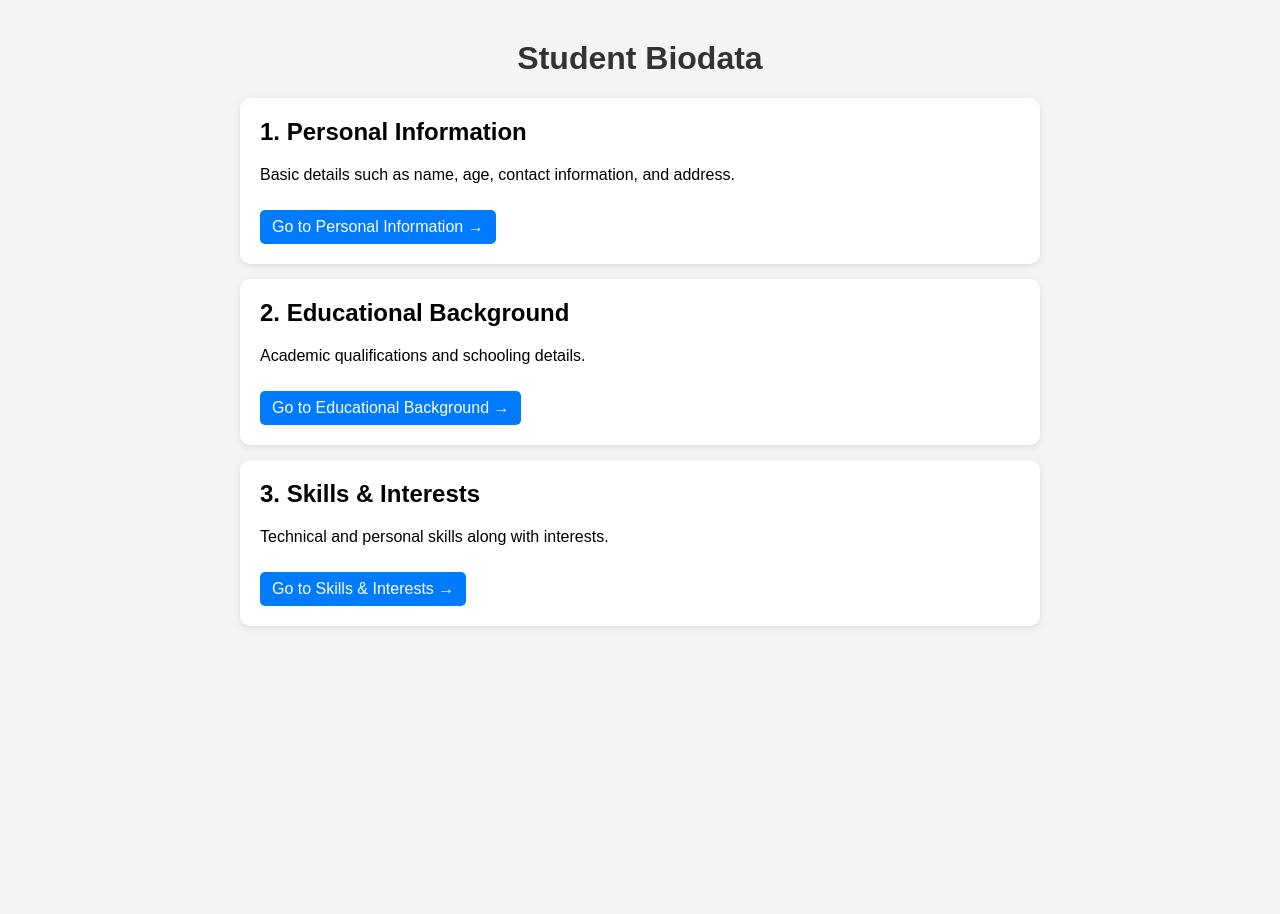
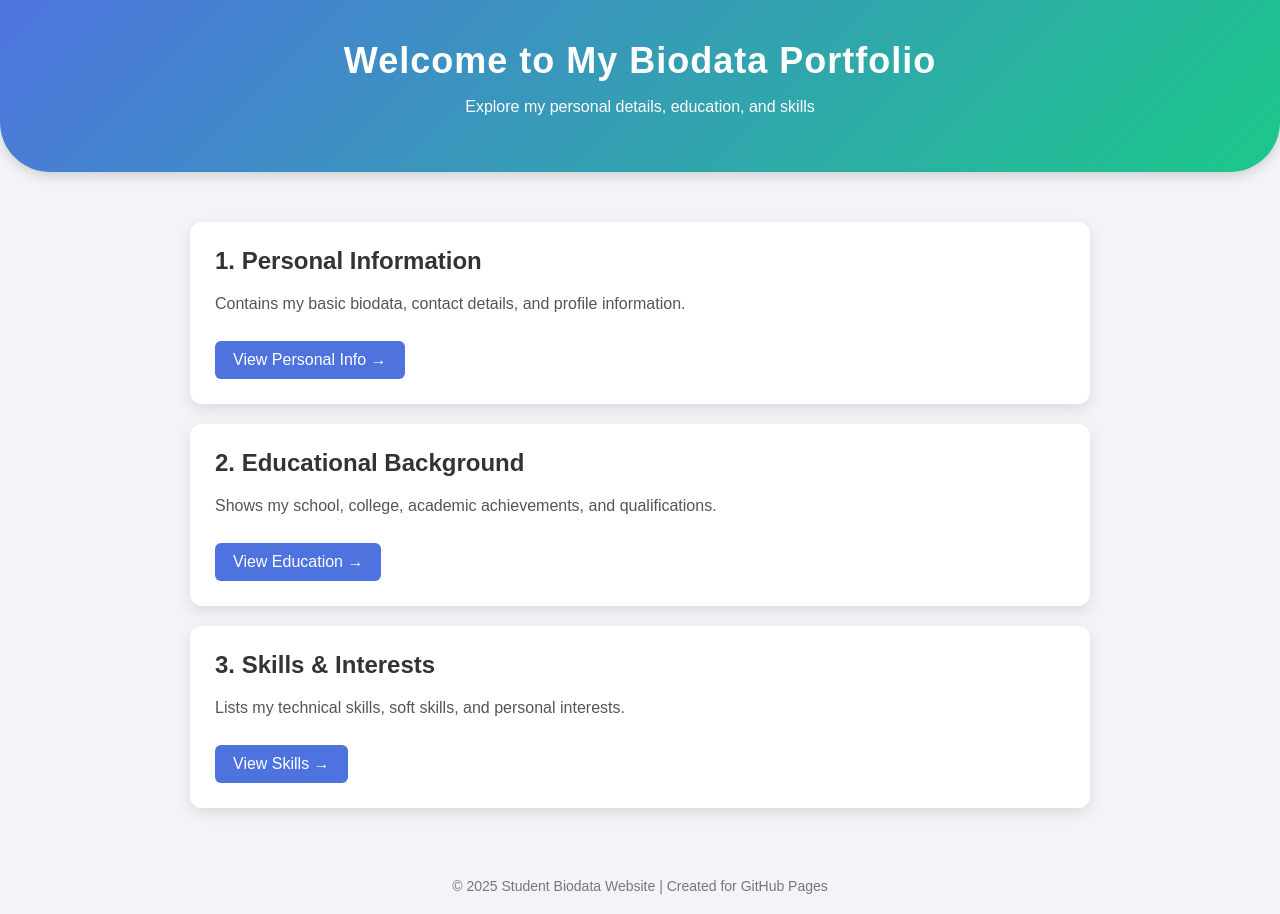
Before and after one commit to AMBILIAR/AMBILIAR.github.io, a plain HTML site: page index.html in a window 1280 px wide. Before the commit the page ends 800 px from the top, so only its background shows below. Drawn offline with Linux system fonts and the light colour scheme.

Commit message:
Update index.html

```diff
--- a/index.html
+++ b/index.html
@@ -3,71 +3,124 @@
 <head>
     <meta charset="UTF-8">
     <title>Student Biodata – Home</title>
+
     <style>
         body {
-            font-family: Arial, sans-serif;
-            margin: 40px;
-            background-color: #f4f4f4;
+            margin: 0;
+            font-family: "Poppins", Arial, sans-serif;
+            background: #f2f4f7;
         }
-        h1 {
+
+        /* Header Section */
+        header {
+            background: linear-gradient(135deg, #4e73df, #1cc88a);
+            padding: 40px 20px;
             text-align: center;
+            color: white;
+            border-bottom-left-radius: 50px;
+            border-bottom-right-radius: 50px;
+            box-shadow: 0px 4px 12px rgba(0,0,0,0.15);
+        }
+
+        header h1 {
+            margin: 0;
+            font-size: 36px;
+            letter-spacing: 1px;
+        }
+
+        /* Container */
+        .container {
+            max-width: 900px;
+            margin: 50px auto;
+            padding: 0 20px;
+        }
+
+        /* Card Style */
+        .card {
+            background: white;
+            padding: 25px;
+            margin: 20px 0;
+            border-radius: 12px;
+            transition: transform 0.3s ease, box-shadow 0.3s ease;
+            cursor: pointer;
+            box-shadow: 0px 5px 15px rgba(0,0,0,0.1);
+        }
+
+        .card:hover {
+            transform: translateY(-5px);
+            box-shadow: 0px 10px 20px rgba(0,0,0,0.15);
+        }
+
+        .card h2 {
+            margin-top: 0;
             color: #333;
         }
-        .container {
-            max-width: 800px;
-            margin: auto;
+
+        .card p {
+            color: #555;
         }
-        .card {
-            background: white;
-            padding: 20px;
-            margin: 15px 0;
-            border-radius: 10px;
-            box-shadow: 0 2px 6px rgba(0,0,0,0.1);
-        }
-        .card h2 {
-            margin-top: 0;
-        }
+
         .card a {
             display: inline-block;
-            margin-top: 10px;
-            padding: 8px 12px;
-            background-color: #007BFF;
+            margin-top: 12px;
+            padding: 10px 18px;
+            background: #4e73df;
             color: white;
             text-decoration: none;
-            border-radius: 5px;
+            border-radius: 6px;
+            transition: background 0.3s ease;
         }
+
         .card a:hover {
-            background-color: #0056b3;
+            background: #2e59d9;
+        }
+
+        /* Footer */
+        footer {
+            text-align: center;
+            padding: 20px;
+            margin-top: 40px;
+            color: #777;
+            font-size: 14px;
         }
     </style>
 </head>
+
 <body>
 
-    <h1>Student Biodata</h1>
+    <header>
+        <h1>Welcome to My Biodata Portfolio</h1>
+        <p>Explore my personal details, education, and skills</p>
+    </header>
+
     <div class="container">
 
-        <!-- Link to Personal Page -->
+        <!-- Personal Info Card -->
         <div class="card">
             <h2>1. Personal Information</h2>
-            <p>Basic details such as name, age, contact information, and address.</p>
-            <a href="personal.html">Go to Personal Information →</a>
+            <p>Contains my basic biodata, contact details, and profile information.</p>
+            <a href="personal.html">View Personal Info →</a>
         </div>
 
-        <!-- Link to Education Page -->
+        <!-- Education Card -->
         <div class="card">
             <h2>2. Educational Background</h2>
-            <p>Academic qualifications and schooling details.</p>
-            <a href="education.html">Go to Educational Background →</a>
+            <p>Shows my school, college, academic achievements, and qualifications.</p>
+            <a href="education.html">View Education →</a>
         </div>
 
-        <!-- Link to Skills Page -->
+        <!-- Skills Card -->
         <div class="card">
             <h2>3. Skills & Interests</h2>
-            <p>Technical and personal skills along with interests.</p>
-            <a href="skills.html">Go to Skills & Interests →</a>
+            <p>Lists my technical skills, soft skills, and personal interests.</p>
+            <a href="skills.html">View Skills →</a>
         </div>
 
     </div>
 
+    <footer>
+        © 2025 Student Biodata Website | Created for GitHub Pages
+    </footer>
+
 </body>
 </html>
```
